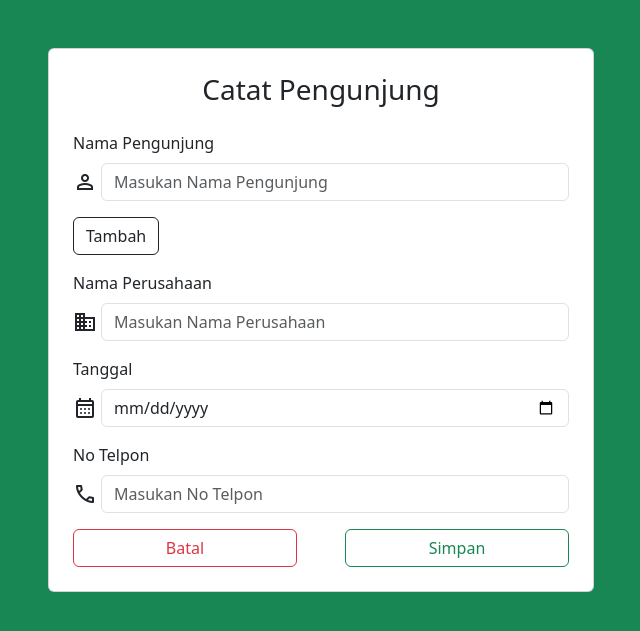
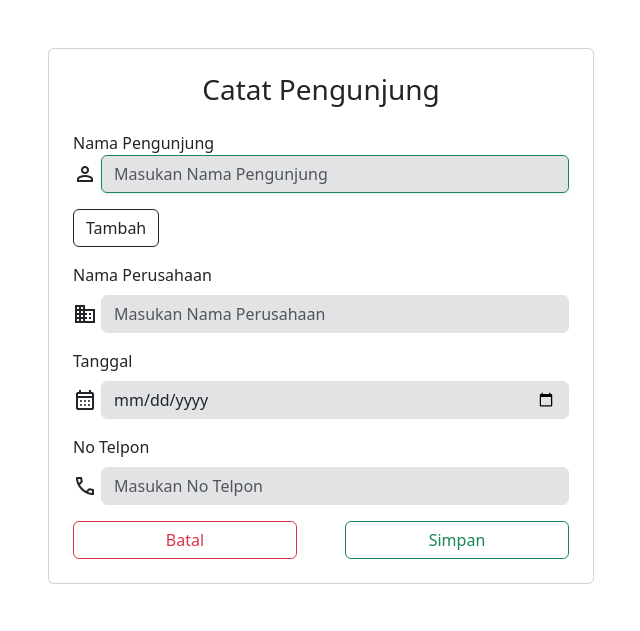
Before and after one commit to fatahillah2606/tukp-datakeeper, a PHP site: page /pages/pencatatan/catat-pengunjung.php in a window 1280 px wide. Shown: the top 631 px of the page, without its empty margins (319-959 px from the left). Run offline with PHP 8.4, Linux system fonts and the light colour scheme.

Commit message:
edit form

```diff
--- a/assets/css/style.css
+++ b/assets/css/style.css
@@ -55,3 +55,17 @@ body {
 .table-container {
   margin-top: 20px;
 }
+input {
+  position: relative;
+}
+input::before {
+  content: '';
+  position: absolute;
+  top: 100%;
+  left: 50%;
+  transform: translateX(-50%);
+  width: 95%;
+  height: 5px;
+  border-radius: 0 0 5px 5px;
+  background-color: #158c4c;
+}
--- a/pages/pencatatan/catat-pengunjung.php
+++ b/pages/pencatatan/catat-pengunjung.php
@@ -17,15 +17,16 @@
       rel="stylesheet"
       href="https://fonts.googleapis.com/css2?family=Material+Symbols+Outlined:opsz,wght,FILL,GRAD@20..48,100..700,0..1,-50..200"
     />
+
   </head>
-  <body class="bg-success">
+  <body class="bg-body">
     <div class="container">
       <div class="row justify-content-center mt-5">
         <div class="col-md-6">
-          <div class="card p-4">
+          <div class="card p-4 formulir">
             <h3 class="text-center mb-4">Catat Pengunjung</h3>
             <form>
-              <div class="mb-3">
+              <div class="mb-3 >
                 <label for="namapengunjung" class="form-label"
                   >Nama Pengunjung</label
                 >
@@ -33,7 +34,7 @@
                   <span class="material-symbols-outlined"> person </span>
                   <input
                     type="text"
-                    class="form-control"
+                    class="form-control bg-secondary-subtle border-success shadow-sm"
                     id="namapengunjung"
                     placeholder="Masukan Nama Pengunjung"
                   />
@@ -50,9 +51,10 @@
                   <span class="material-symbols-outlined"> domain </span>
                   <input
                     type="text"
-                    class="form-control"
+                    class="form-control bg-secondary-subtle"
                     id="namaperusahaan"
-                    placeholder="Masukan Nama Perusahaan"
+                    placeholder="Masukan Nama Perusahaan "
+
                   />
                 </div>
               </div>
@@ -64,7 +66,7 @@
                   </span>
                   <input
                     type="date"
-                    class="form-control"
+                    class="form-control bg-secondary-subtle"
                     id="tanggalkunjungan"
                     placeholder="Masukan Tanggal"
                   />
@@ -76,7 +78,7 @@
                   <span class="material-symbols-outlined"> call </span>
                   <input
                     type="text"
-                    class="form-control"
+                    class="form-control bg-secondary-subtle"
                     id="notelpon"
                     placeholder="Masukan No Telpon"
                   />
```
Also changed, not shown: pages/dashboard.php (+14 -5 lines).
